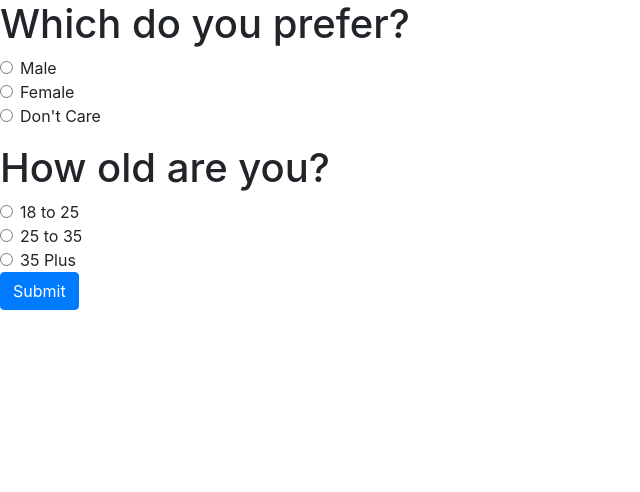
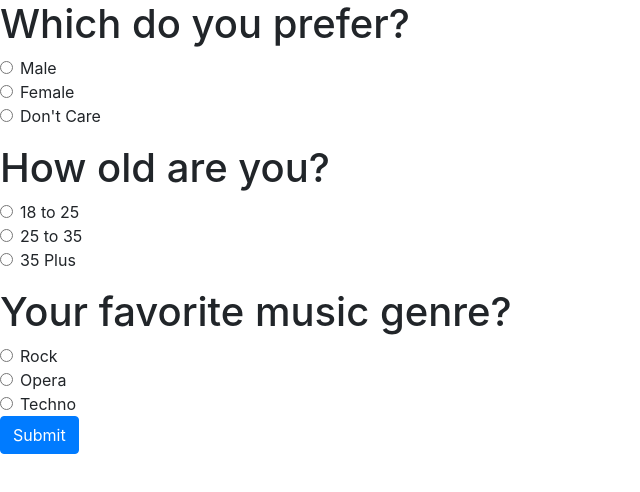
Before and after one commit to DuHerb/dating-site, a plain HTML site: page index.html in a window 1280 px wide. Shown: the whole page, without its empty margins (0-640 px from the left). Drawn offline with Linux system fonts and the light colour scheme.

Commit message:
added genre-check to index.html and scripts.js

```diff
--- a/index.html
+++ b/index.html
@@ -57,9 +57,35 @@
               35 Plus
             </label>
           </div>
+
+        </div>
+
+      </div><!-- /.age -->
+
+      <div class="music">
+        <h1>Your favorite music genre?</h1>
+        <div id="music-check" class="form-group">
+          <div class="form-check">
+            <input class="form-check-input" name="music" type="radio" value="rock">
+            <label class="form-check-label" for="defaultCheck1">
+              Rock
+            </label>
+          </div>
+          <div class="form-check">
+            <input class="form-check-input" name="music" type="radio" value="opera">
+            <label class="form-check-label" for="defaultCheck1">
+              Opera
+            </label>
+          </div>
+          <div class="form-check">
+            <input class="form-check-input" name="music" type="radio" value="techno">
+            <label class="form-check-label" for="defaultCheck1">
+              Techno
+            </label>
+          </div>
           <button type="submit" class="btn btn-primary">Submit</button>
         </div>
-      </div><!-- /.age -->
+      </div><!-- /.music-->
 
 
     </form>
--- a/js/scripts.js
+++ b/js/scripts.js
@@ -5,7 +5,9 @@ $(document).ready(function(){
       var gender = $('input:radio[name=gender]:checked').val();
 
       var age = $('input:radio[name=age]:checked').val();
-      console.log(gender+age);
+
+      var music = $('input:radio[name=music]:checked').val();
+      console.log(gender+age+music);
     });
 
 
```
